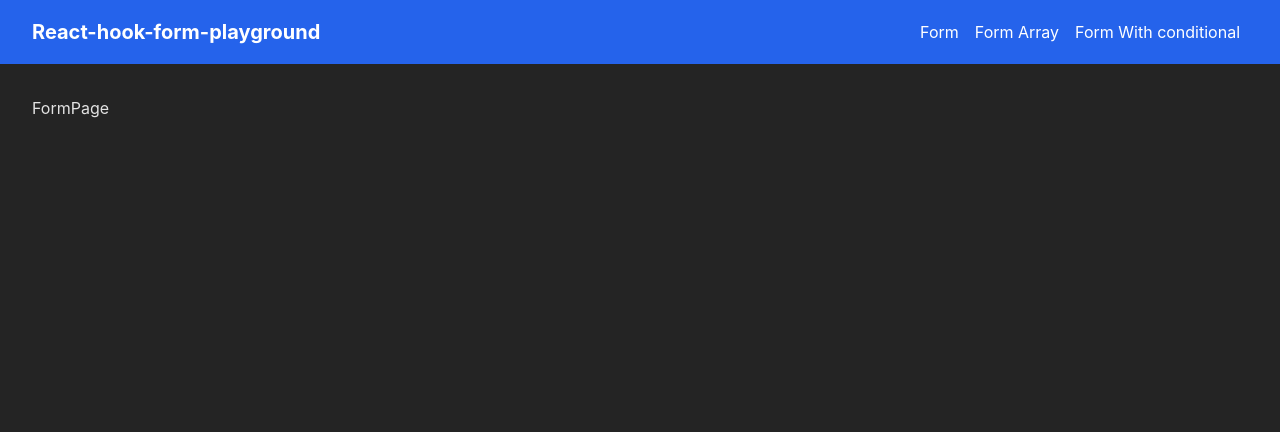
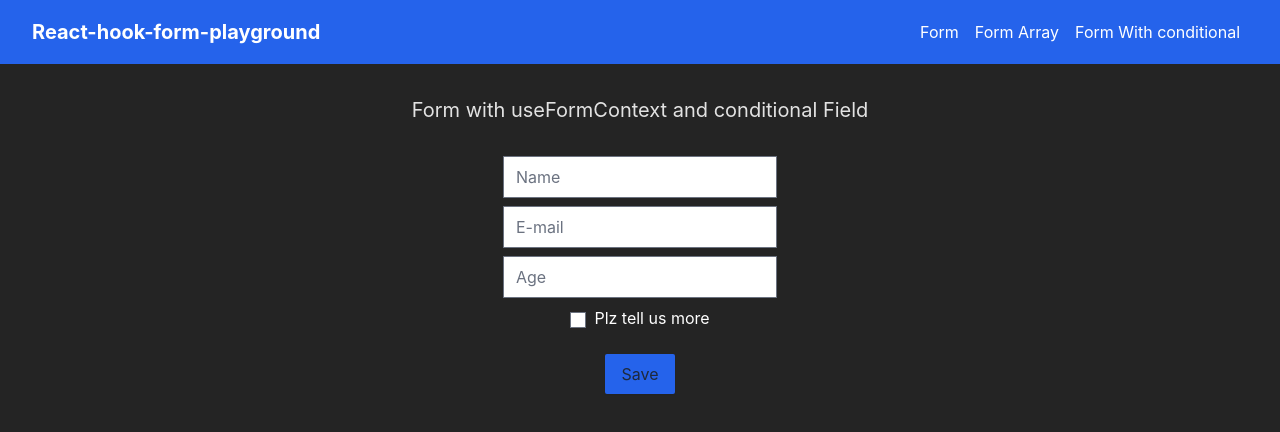
Before and after one commit to jmarc00s/react-hook-form-playground, a React (Vite) app: page / in a window 1280 px wide. Shown: the top 432 px of the page. Built offline with nearby package versions, Linux system fonts and the light colour scheme.

Commit message:
Create simple form page

```diff
--- a/package.json
+++ b/package.json
@@ -13,6 +13,7 @@
     "react-dom": "^18.2.0"
   },
   "devDependencies": {
+    "@tailwindcss/forms": "^0.5.3",
     "@types/react": "^18.0.17",
     "@types/react-dom": "^18.0.6",
     "@vitejs/plugin-react": "^2.1.0",
--- /dev/null
+++ b/src/pages/Form/components/TellMeMore/index.tsx
@@ -0,0 +1,24 @@
+import React, { ChangeEvent, useState } from 'react';
+import { useFormContext } from 'react-hook-form';
+
+export const TellMeMore = () => {
+  const { register, unregister } = useFormContext();
+  const [showInput, setShowInput] = useState(false);
+
+  const handleOnChange = ({ target }: ChangeEvent<HTMLInputElement>) => {
+    setShowInput(target.checked);
+    if (!target.checked) {
+      unregister('tellMeMore');
+    }
+  };
+  return (
+    <div className="flex flex-col">
+      <label htmlFor="tellMoreToggle" className="pb-4">
+        <input type="checkbox" id="tellMoreToggle" onChange={handleOnChange} />
+        <span className="text-white pl-2">Plz tell us more</span>
+      </label>
+
+      {showInput && <textarea id="tellMore" {...register('tellMeMore')} />}
+    </div>
+  );
+};
--- a/src/pages/Form/index.tsx
+++ b/src/pages/Form/index.tsx
@@ -1,5 +1,56 @@
-import React from 'react';
+import React, { useState } from 'react';
+import { useForm, FormProvider } from 'react-hook-form';
+import { TellMeMore } from './components/TellMeMore';
+
+interface FormWithContextProps {
+  name: string;
+  email: string;
+  age: string;
+  tellMeMore: string;
+}
 
 export const FormPage = () => {
-  return <div>FormPage</div>;
+  const { ...methods } = useForm<FormWithContextProps>();
+
+  const onSubmit = (data: FormWithContextProps) => {
+    console.log(data);
+    methods.reset();
+  };
+
+  return (
+    <section>
+      <h1 className="text-center text-xl mb-8">
+        Form with useFormContext and conditional Field
+      </h1>
+      <FormProvider {...methods}>
+        <form
+          className="items-center flex flex-col gap-2 text-slate-800"
+          onSubmit={methods.handleSubmit(onSubmit)}
+        >
+          <input
+            type="text"
+            id="name"
+            placeholder="Name"
+            {...methods.register('name')}
+          />
+          <input
+            type="email"
+            id="email"
+            placeholder="E-mail"
+            {...methods.register('email')}
+          />
+          <input
+            type="number"
+            id="age"
+            placeholder="Age"
+            {...methods.register('age')}
+          />
+          <TellMeMore />
+          <button className="bg-blue-600 rounded-sm shadow-sm px-4 py-2">
+            Save
+          </button>
+        </form>
+      </FormProvider>
+    </section>
+  );
 };
--- a/tailwind.config.cjs
+++ b/tailwind.config.cjs
@@ -1,8 +1,8 @@
 /** @type {import('tailwindcss').Config} */
 module.exports = {
-  content: ["./index.html", "./src/**/*.{js,ts,jsx,tsx}"],
+  content: ['./index.html', './src/**/*.{js,ts,jsx,tsx}'],
   theme: {
     extend: {},
   },
-  plugins: [],
+  plugins: [require('@tailwindcss/forms')],
 };
```
Also changed, not shown: 1 other file (tests, documents, lock files or other folders).
